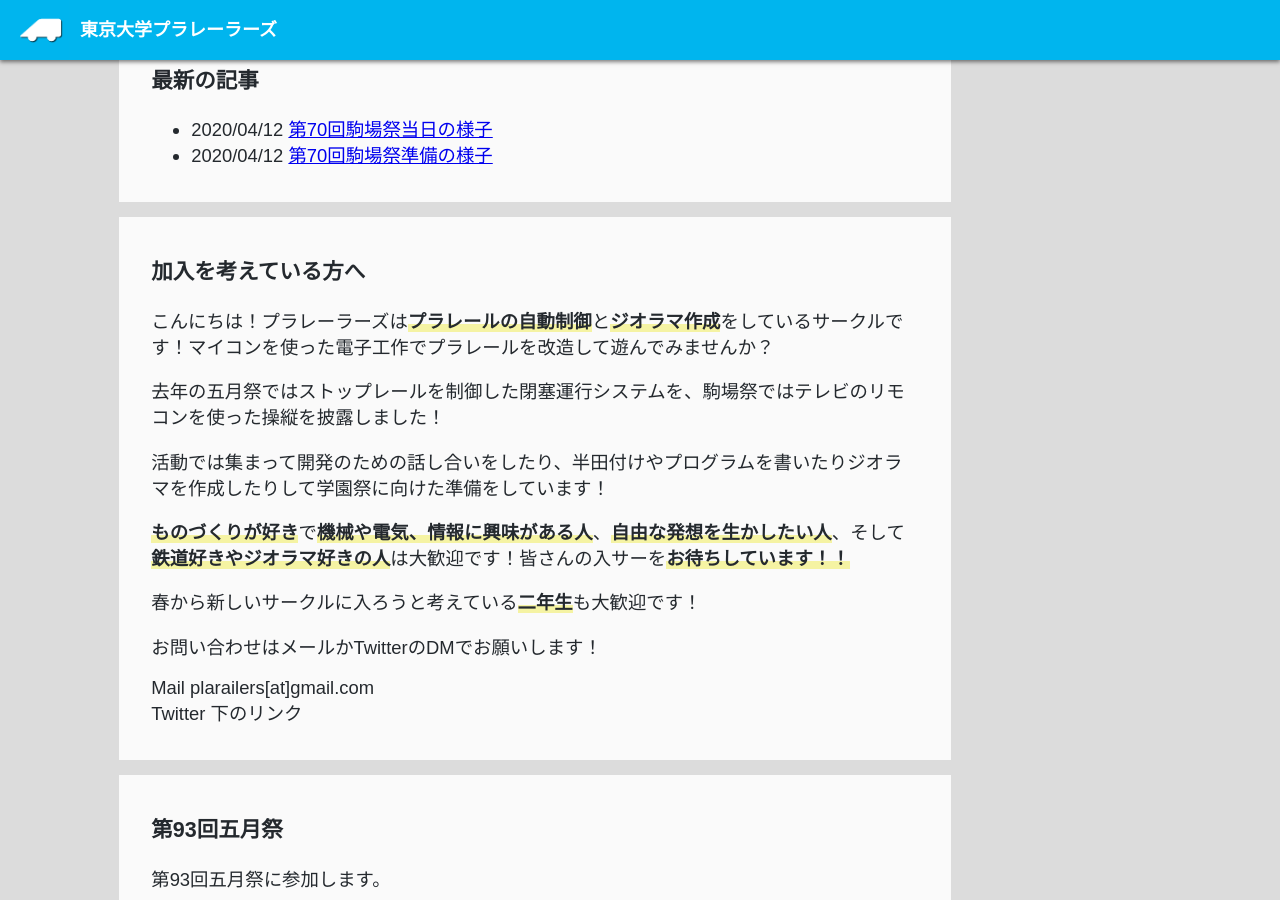
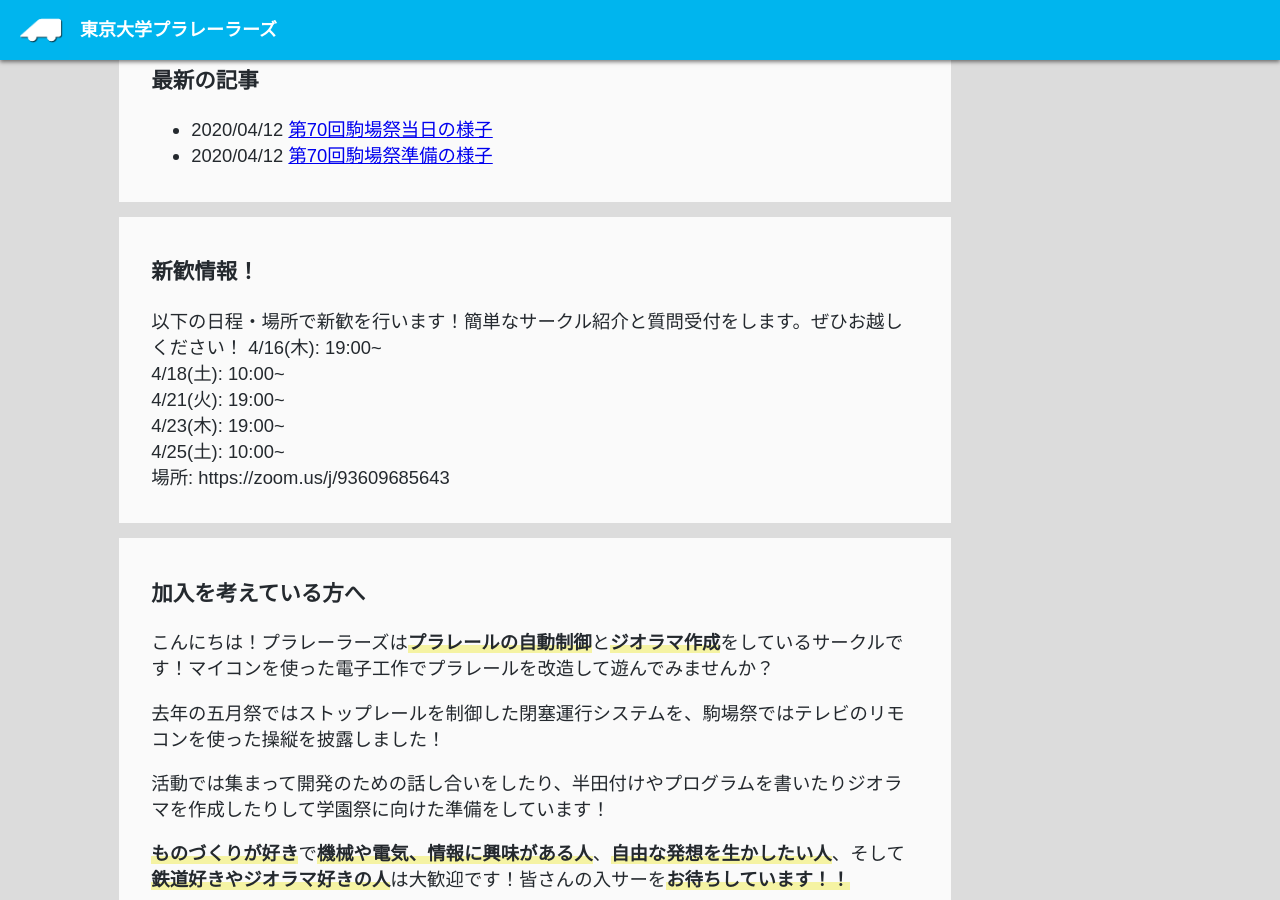
Before and after one commit to plarailers/plarailers.github.io, a Jekyll site: the page built from index.html, in a window 1280 px wide and 900 px high, scrolled down 717 px. Built offline with Jekyll 4.4.1, drawn with Linux system fonts in a browser that asks for light colours; nearby versions of some CDN libraries; comment, search, counter and statistics services are not loaded.

Commit message:
新歓情報

```diff
--- a/index.html
+++ b/index.html
@@ -27,6 +27,20 @@ layout: default
       </ul>
     </article>
     {% endif %}
+    <article>
+      <h3>
+        新歓情報！
+      </h3>
+      <p>
+        以下の日程・場所で新歓を行います！簡単なサークル紹介と質問受付をします。ぜひお越しください！
+        4/16(木): 19:00~<br>
+        4/18(土): 10:00~<br>
+        4/21(火): 19:00~<br>
+        4/23(木): 19:00~<br>
+        4/25(土): 10:00~<br>
+        場所: https://zoom.us/j/93609685643
+      </p>
+    </article>
     <article>
       <h3>加入を考えている方へ</h3>
       <p>
```
